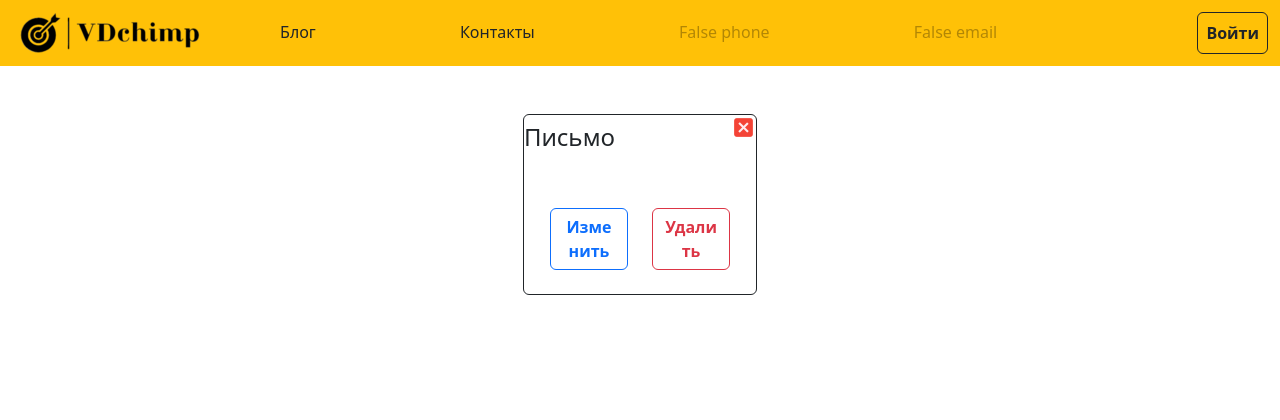
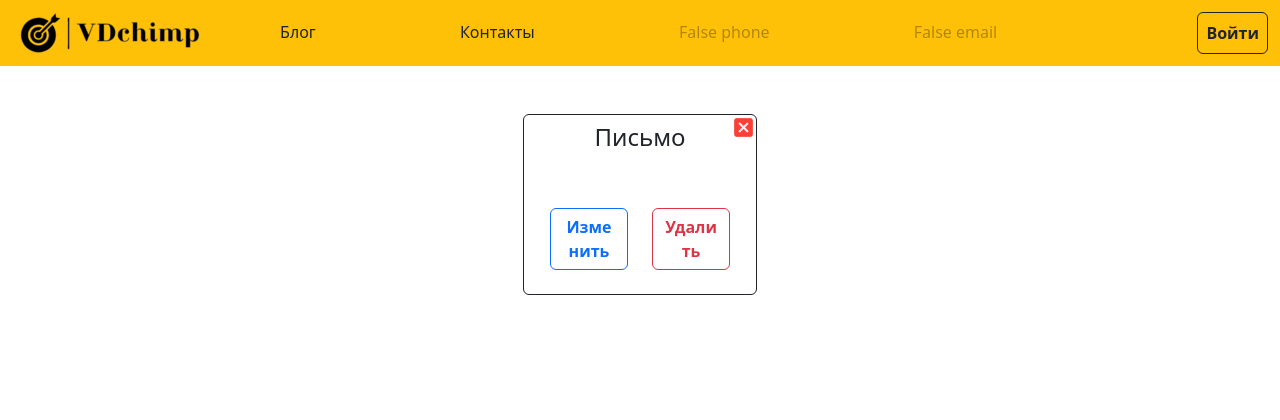
Before and after one commit to VDexpert/vdchimp, a Django app: template sender/templates/sender/letter_detail.html in a window 1280 px wide. Shown: the top 420 px of the page. Run offline with Django 4.2, Linux system fonts and the light colour scheme; the template is opened without the code that fills it, so the values that code supplies are empty; some libraries are stand-ins or nearby versions.

Commit message:
small CSS fixe

```diff
--- a/sender/templates/sender/letter_detail.html
+++ b/sender/templates/sender/letter_detail.html
@@ -13,7 +13,7 @@
 
 <div class="container my-5 d-flex justify-content-center">
     <div class="card box-shadow border-dark mx-2 media-form">
-        <div class="card-header border-0 bg-transparent px-0 d-flex text-center">
+        <div class="card-header border-0 bg-transparent px-0 text-center">
             <h4 class="text-dark my-0 font-weight-normal">Письмо</h4>
             <a class="close-header-form-popup" href="{% url 'sender:mailing_detail' mailing.pk %}">
                 <img class="icon-close-header-form-popup" src="{% static 'img/close.png' %}">
```
